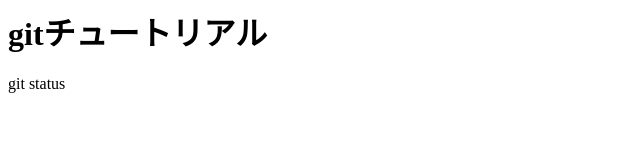
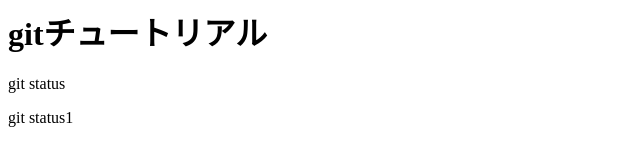
Before and after one commit to remoncr7/git_tutorial_bak, a plain HTML site: page index.html in a window 1280 px wide. Shown: the full height of the page, 0-640 px from the left. Drawn offline with Linux system fonts and the light colour scheme.

Commit message:
git statusコマンドを追記

```diff
--- a/index.html
+++ b/index.html
@@ -1,2 +1,3 @@
 <h1>gitチュートリアル</h1>
 <p>git status</p>
+<p>git status1</p>
```
